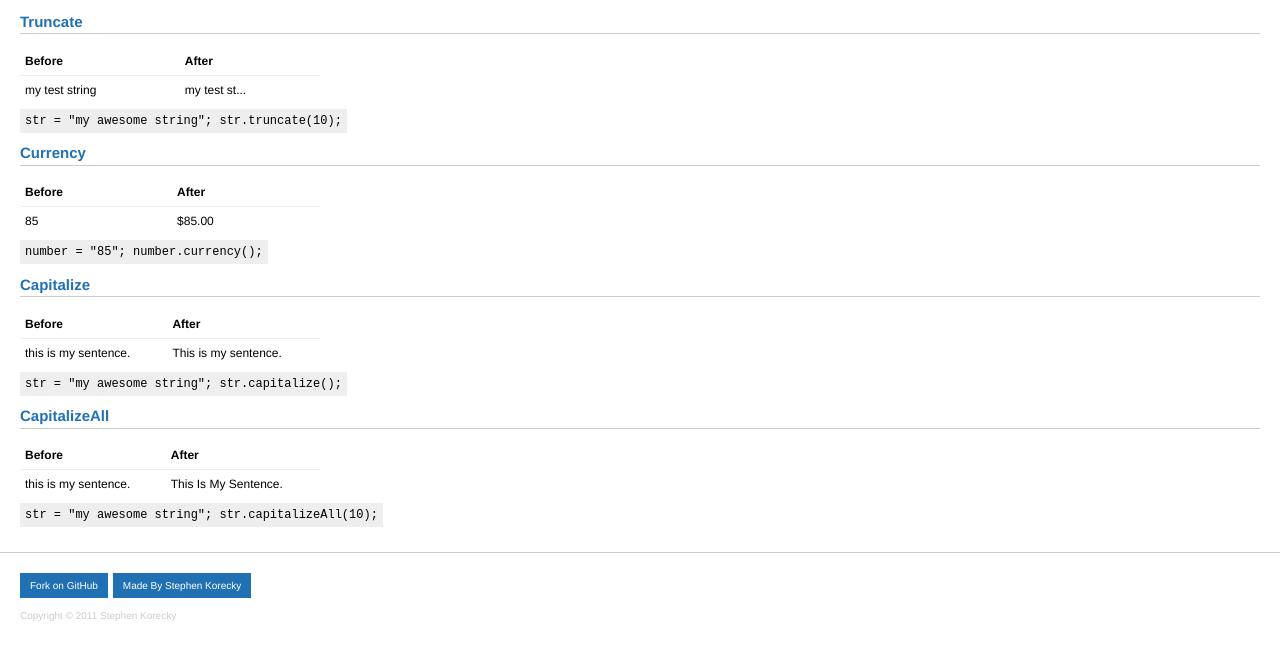
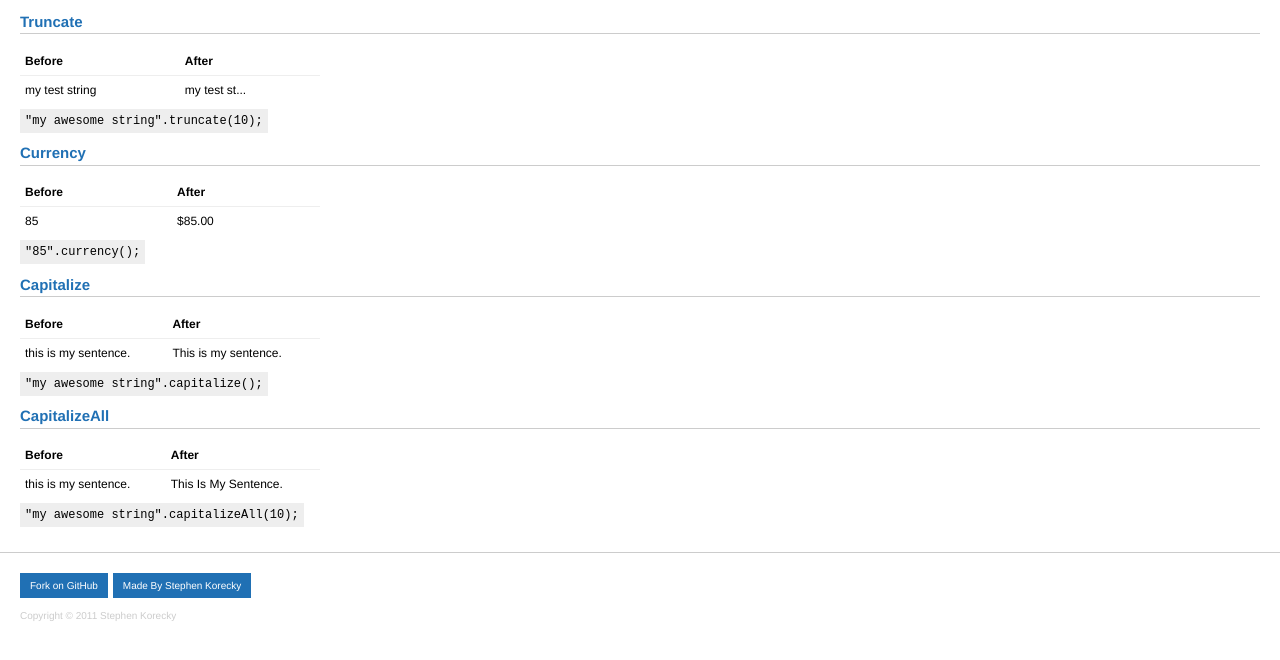
Before and after one commit to skorecky/JShelper, a plain HTML site: page index.html in a window 1280 px wide. Shown: the part 76-736 px from the top of the page. Drawn offline with Linux system fonts and the light colour scheme.

Commit message:
fixing minor mistakes in code samples

```diff
--- a/index.html
+++ b/index.html
@@ -79,25 +79,25 @@
       <tr><th>Before</th><th>After</th></tr>
       <tr><td id="truncate_before">my test string</td><td id="truncate_after"></td></tr>
     </table>
-    <pre><code>str = "my awesome string"; str.truncate(10);</code></pre>
+    <pre><code>"my awesome string".truncate(10);</code></pre>
     <h2>Currency</h2>
     <table border="0" cellspacing="0" cellpadding="0">
       <tr><th>Before</th><th>After</th></tr>
       <tr><td id="currency_before">85</td><td id="currency_after"></td></tr>
     </table>
-    <pre><code>number = "85"; number.currency();</code></pre>
+    <pre><code>"85".currency();</code></pre>
     <h2>Capitalize</h2>
     <table border="0" cellspacing="0" cellpadding="0">
       <tr><th>Before</th><th>After</th></tr>
       <tr><td id="capitalize_before">this is my sentence.</td><td id="capitalize_after"></td></tr>
     </table>
-    <pre><code>str = "my awesome string"; str.capitalize();</code></pre>
+    <pre><code>"my awesome string".capitalize();</code></pre>
     <h2>CapitalizeAll</h2>
     <table border="0" cellspacing="0" cellpadding="0">
       <tr><th>Before</th><th>After</th></tr>
       <tr><td id="capitalizeall_before">this is my sentence.</td><td id="capitalizeall_after"></td></tr>
     </table>
-    <pre><code>str = "my awesome string"; str.capitalizeAll(10);</code></pre>
+    <pre><code>"my awesome string".capitalizeAll(10);</code></pre>
   </div>
   <footer>
     <nav>
```
Also changed, not shown: helpers.js (+4 -4 lines).
